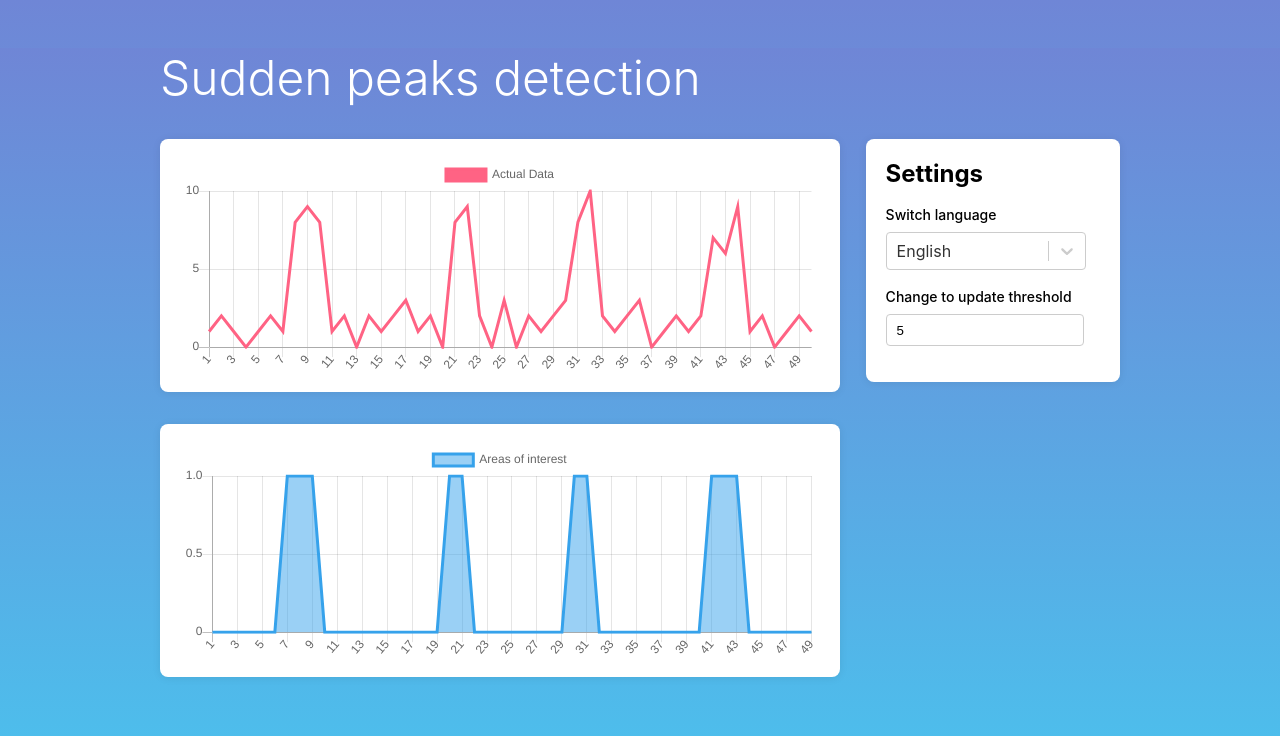
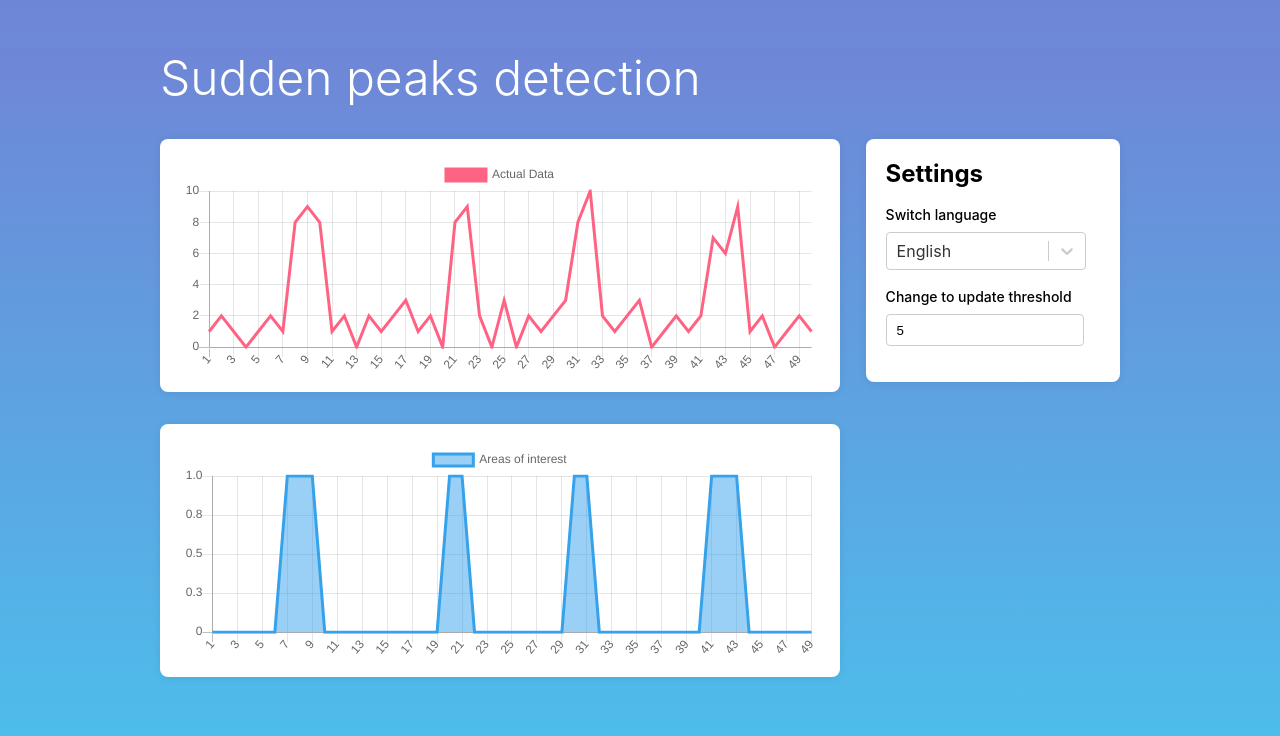
Before and after one commit to azizmashkour/labforward-frontend-test, a React (Create React App) app: page / in a window 1280 px wide. Shown: the top 736 px of the page. Built offline with nearby package versions, Linux system fonts and the light colour scheme.

Commit message:
fix: update chart step size

```diff
--- a/src/components/canvas/ChartDatas.js
+++ b/src/components/canvas/ChartDatas.js
@@ -32,7 +32,7 @@ const ChartDatas = ({ data, threshold, t }) => {
         fill={false}
         label="Actual Data"
         steppedLine={false}
-        stepSize={5}
+        stepSize={2}
       />
       <Chart
         backgroundColor="rgba(54, 162, 235, 0.5)"
@@ -41,7 +41,7 @@ const ChartDatas = ({ data, threshold, t }) => {
         fill={true}
         label="Areas of interest"
         steppedLine={false}
-        stepSize={0.5}
+        stepSize={0.25}
       />
     </>
   );
```
